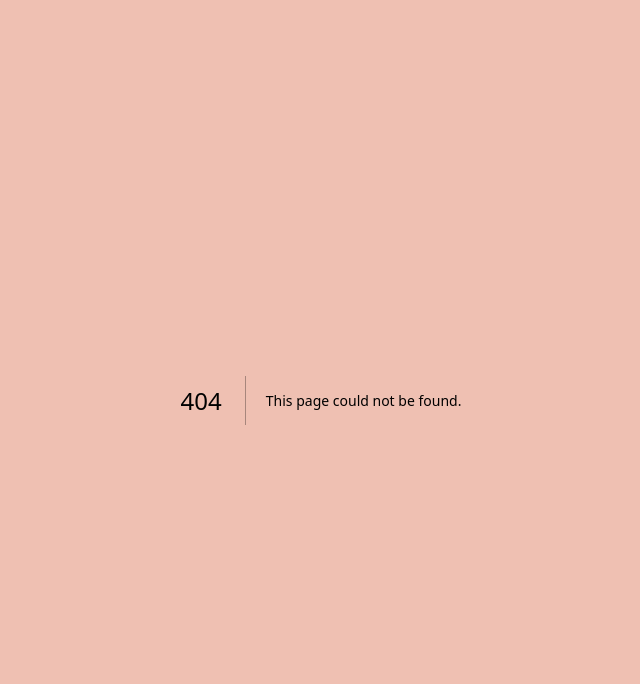
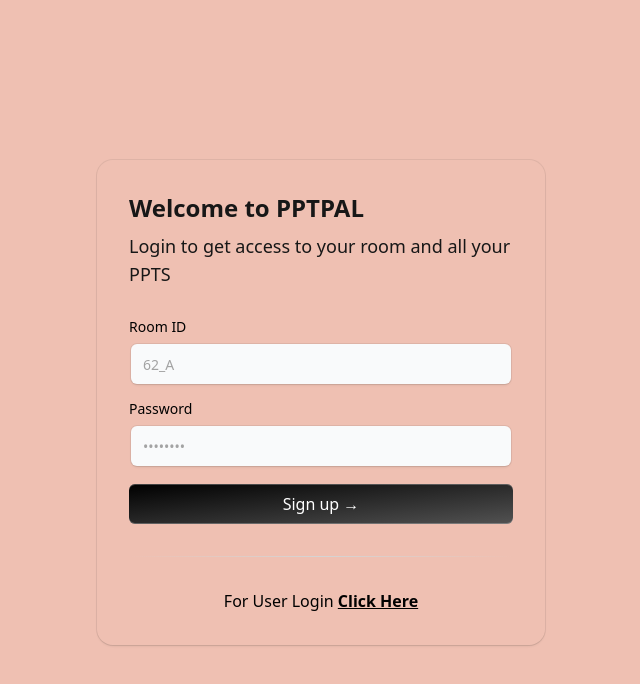
Before and after one commit to maruf-rahman007/pptpal, a Next.js app: page /roomsignin in a window 1280 px wide. Before the commit this address had no page. Shown: the top 684 px of the page, without its empty margins (319-959 px from the left). Built offline with nearby package versions, Linux system fonts and the light colour scheme.

Commit message:
both login/ signup page

```diff
--- a/app/component/landingpage.tsx
+++ b/app/component/landingpage.tsx
@@ -1,13 +1,18 @@
+"use client"
 import { InfiniteMovingCardsDemo } from "./ui/movingcard/InfinitCardDemo";
 import { Button } from "@/components/ui/button"
 import { TextGenerateEffectDemo } from "./ui/textgenaration/Effect";
 import { ThreeDCardDemo } from "./ui/3D Card/3D-Demo";
 import { Footer } from "./ui/Foooter";
+import { useRouter } from "next/navigation";
 
 
 export default function LandingPage() {
+
+  const route = useRouter();
+
   return (
-    <div className="pt-20">
+    <div className="pt-20 bg-customColor2">
       <div className="flex justify-center text-6xl font-bold">
         <div className="text-customfontColor"><TextGenerateEffectDemo words="Share PPTs," /></div>
         <div className="text-neutral-800 ml-2"><TextGenerateEffectDemo words="Skip the Hassle" /></div>
@@ -19,8 +24,12 @@
         <TextGenerateEffectDemo words="A student-friendly platform for sharing presentations with ease." />
       </div>
       <div className="flex flex-row justify-center pt-7 gap-4">
-        <Button className="bg-customfontColor hover:bg-customColor2 text-neutral-800 text-2xl px-3 py-5 rounded-xl" variant="outline">Get Started</Button>
-        <Button className="text-2xl px-6 py-5 hover:bg-slate-300 rounded-xl" variant="outline">Login To Room</Button>
+        <Button className="bg-customfontColor hover:bg-customColor2 text-neutral-800 text-2xl px-3 py-5 rounded-xl" variant="outline" onClick={()=>{
+          route.push("/usersignin")
+        }}>Get Started</Button>
+        <Button className="text-2xl px-6 py-5 hover:bg-slate-300 rounded-xl" variant="outline" onClick={()=>{
+          route.push("/roomsignin")
+        }}>Login To Room</Button>
       </div>
       <div className="flex flex-col items-center max-h-80 pt-10">
         <InfiniteMovingCardsDemo />
--- /dev/null
+++ b/app/roomsignin/page.tsx
@@ -0,0 +1,77 @@
+"use client";
+import React from "react";
+import { Label } from "../../components/ui/label";
+import { Input } from "../../components/ui/input";
+import { cn } from "@/lib/utils";
+import {
+  IconBrandGithub,
+  IconBrandGoogle,
+  IconBrandOnlyfans,
+} from "@tabler/icons-react";
+import { div } from "framer-motion/client";
+
+export default function SignupFormDemo() {
+  const handleSubmit = (e: React.FormEvent<HTMLFormElement>) => {
+    e.preventDefault();
+    console.log("Form submitted");
+  };
+  return (
+    <div className="flex flex-col items-center mt-40">
+      <div className="max-w-md w-full rounded-none md:rounded-2xl p-4 md:p-8 shadow-input  dark:bg-black">
+      <h2 className="font-bold text-2xl text-neutral-900">
+        Welcome to PPTPAL
+      </h2>
+      <p className="text-neutral-900 text-lg max-w-sm mt-2">
+        Login to get access to your room and all your PPTS
+      </p>
+
+      <form className="my-8" onSubmit={handleSubmit}>
+        <LabelInputContainer className="mb-4">
+          <Label htmlFor="email">Room ID</Label>
+          <Input id="email" placeholder="62_A" type="email" />
+        </LabelInputContainer>
+        <LabelInputContainer className="mb-4">
+          <Label htmlFor="password">Password</Label>
+          <Input id="password" placeholder="••••••••" type="password" />
+        </LabelInputContainer>
+
+        <button
+          className="bg-gradient-to-br relative group/btn from-black dark:from-zinc-900 dark:to-zinc-900 to-neutral-600 block dark:bg-zinc-800 w-full text-white rounded-md h-10 font-medium shadow-[0px_1px_0px_0px_#ffffff40_inset,0px_-1px_0px_0px_#ffffff40_inset] dark:shadow-[0px_1px_0px_0px_var(--zinc-800)_inset,0px_-1px_0px_0px_var(--zinc-800)_inset]"
+          type="submit"
+        >
+          Sign up &rarr;
+          <BottomGradient />
+        </button>
+
+        <div className="bg-gradient-to-r from-transparent via-neutral-300 dark:via-neutral-700 to-transparent my-8 h-[1px] w-full" />
+      </form>
+      <div className="flex flex-col items-center">
+          <h4>For User Login <a className="font-semibold underline" href="/usersignin">Click Here </a></h4>
+      </div>
+    </div>
+    </div>
+  );
+}
+
+const BottomGradient = () => {
+  return (
+    <>
+      <span className="group-hover/btn:opacity-100 block transition duration-500 opacity-0 absolute h-px w-full -bottom-px inset-x-0 bg-gradient-to-r from-transparent via-cyan-500 to-transparent" />
+      <span className="group-hover/btn:opacity-100 blur-sm block transition duration-500 opacity-0 absolute h-px w-1/2 mx-auto -bottom-px inset-x-10 bg-gradient-to-r from-transparent via-indigo-500 to-transparent" />
+    </>
+  );
+};
+
+const LabelInputContainer = ({
+  children,
+  className,
+}: {
+  children: React.ReactNode;
+  className?: string;
+}) => {
+  return (
+    <div className={cn("flex flex-col space-y-2 w-full", className)}>
+      {children}
+    </div>
+  );
+};
--- a/app/signin/page.tsx
+++ /dev/null
@@ -1,7 +0,0 @@
-
-
-export default function SignIn() {
-    return <div>
-        SignIn page
-    </div>
-}
--- a/app/signup/page.tsx
+++ /dev/null
@@ -1,7 +0,0 @@
-
-
-export default function Signup() {
-    return <div>
-        SignUp Page
-    </div>
-}
--- /dev/null
+++ b/app/usersignin/page.tsx
@@ -0,0 +1,58 @@
+"use client";
+import React from "react";
+import { Label } from "../../components/ui/label";
+import { Input } from "../../components/ui/input";
+import { cn } from "@/lib/utils";
+import {
+  IconBrandGithub,
+  IconBrandGoogle,
+  IconBrandOnlyfans,
+} from "@tabler/icons-react";
+import { div } from "framer-motion/client";
+
+export default function SignupFormDemo() {
+  const handleSubmit = (e: React.FormEvent<HTMLFormElement>) => {
+    e.preventDefault();
+    console.log("Form submitted");
+  };
+  return (
+    <div className="flex flex-col items-center mt-40">
+      <div className="max-w-md w-full rounded-none md:rounded-2xl p-4 md:p-8 shadow-input dark:bg-black">
+        <h2 className="font-bold text-xl text-neutral-800 dark:text-neutral-200">
+          Welcome to PPTPAL
+        </h2>
+        <p className="text-neutral-600 text-sm max-w-sm mt-2 dark:text-neutral-300">
+          Login to create a room for your section and share all your ppts
+        </p>
+
+        <form className="my-8" onSubmit={handleSubmit}>
+          <div className="bg-gradient-to-r from-transparent via-neutral-300 dark:via-neutral-700 to-transparent my-8 h-[1px] w-full" />
+          <div className="flex flex-col space-y-4">
+            <button
+              className=" relative group/btn flex space-x-2 items-center justify-start px-4 w-full text-black rounded-md h-10 font-medium shadow-input dark:bg-zinc-900 dark:shadow-[0px_0px_1px_1px_var(--neutral-800)]"
+              type="submit"
+            >
+              <IconBrandGoogle className="h-4 w-4 text-neutral-800 dark:text-neutral-300" />
+              <span className="text-neutral-700 dark:text-neutral-300 text-sm">
+                Continue With Google
+              </span>
+              <BottomGradient />
+            </button>
+          </div>
+        </form>
+        <div className="flex flex-col items-center">
+          <h4>For Room Login <a className="font-semibold underline" href="/roomsignin">Click Here </a></h4>
+        </div>
+      </div>
+    </div>
+  );
+}
+
+const BottomGradient = () => {
+  return (
+    <>
+      <span className="group-hover/btn:opacity-100 block transition duration-500 opacity-0 absolute h-px w-full -bottom-px inset-x-0 bg-gradient-to-r from-transparent via-cyan-500 to-transparent" />
+      <span className="group-hover/btn:opacity-100 blur-sm block transition duration-500 opacity-0 absolute h-px w-1/2 mx-auto -bottom-px inset-x-10 bg-gradient-to-r from-transparent via-indigo-500 to-transparent" />
+    </>
+  );
+};
--- /dev/null
+++ b/components/ui/input.tsx
@@ -0,0 +1,61 @@
+// Input component extends from shadcnui - https://ui.shadcn.com/docs/components/input
+"use client";
+import * as React from "react";
+import { cn } from "@/lib/utils";
+import { useMotionTemplate, useMotionValue, motion } from "framer-motion";
+
+export interface InputProps
+  extends React.InputHTMLAttributes<HTMLInputElement> {}
+
+const Input = React.forwardRef<HTMLInputElement, InputProps>(
+  ({ className, type, ...props }, ref) => {
+    const radius = 100; // change this to increase the rdaius of the hover effect
+    const [visible, setVisible] = React.useState(false);
+
+    let mouseX = useMotionValue(0);
+    let mouseY = useMotionValue(0);
+
+    function handleMouseMove({ currentTarget, clientX, clientY }: any) {
+      let { left, top } = currentTarget.getBoundingClientRect();
+
+      mouseX.set(clientX - left);
+      mouseY.set(clientY - top);
+    }
+    return (
+      <motion.div
+        style={{
+          background: useMotionTemplate`
+        radial-gradient(
+          ${visible ? radius + "px" : "0px"} circle at ${mouseX}px ${mouseY}px,
+          var(--blue-500),
+          transparent 80%
+        )
+      `,
+        }}
+        onMouseMove={handleMouseMove}
+        onMouseEnter={() => setVisible(true)}
+        onMouseLeave={() => setVisible(false)}
+        className="p-[2px] rounded-lg transition duration-300 group/input"
+      >
+        <input
+          type={type}
+          className={cn(
+            `flex h-10 w-full border-none bg-gray-50 dark:bg-zinc-800 text-black dark:text-white shadow-input rounded-md px-3 py-2 text-sm  file:border-0 file:bg-transparent
+          file:text-sm file:font-medium placeholder:text-neutral-400 dark:placeholder-text-neutral-600
+          focus-visible:outline-none focus-visible:ring-[2px]  focus-visible:ring-neutral-400 dark:focus-visible:ring-neutral-600
+           disabled:cursor-not-allowed disabled:opacity-50
+           dark:shadow-[0px_0px_1px_1px_var(--neutral-700)]
+           group-hover/input:shadow-none transition duration-400
+           `,
+            className
+          )}
+          ref={ref}
+          {...props}
+        />
+      </motion.div>
+    );
+  }
+);
+Input.displayName = "Input";
+
+export { Input };
--- /dev/null
+++ b/components/ui/label.tsx
@@ -0,0 +1,24 @@
+// Label component extends from shadcnui - https://ui.shadcn.com/docs/components/label
+
+"use client";
+import * as React from "react";
+import * as LabelPrimitive from "@radix-ui/react-label";
+
+import { cn } from "@/lib/utils";
+
+const Label = React.forwardRef<
+  React.ElementRef<typeof LabelPrimitive.Root>,
+  React.ComponentPropsWithoutRef<typeof LabelPrimitive.Root>
+>(({ className, ...props }, ref) => (
+  <LabelPrimitive.Root
+    ref={ref}
+    className={cn(
+      "text-sm font-medium text-black dark:text-white leading-none peer-disabled:cursor-not-allowed peer-disabled:opacity-70",
+      className
+    )}
+    {...props}
+  />
+));
+Label.displayName = LabelPrimitive.Root.displayName;
+
+export { Label };
--- a/package.json
+++ b/package.json
@@ -10,7 +10,9 @@
   },
   "dependencies": {
     "@radix-ui/react-icons": "^1.3.0",
+    "@radix-ui/react-label": "^2.1.0",
     "@radix-ui/react-slot": "^1.1.0",
+    "@tabler/icons-react": "^3.21.0",
     "class-variance-authority": "^0.7.0",
     "clsx": "^2.1.1",
     "framer-motion": "^11.11.10",
--- a/tailwind.config.ts
+++ b/tailwind.config.ts
@@ -34,7 +34,10 @@
   			lg: 'var(--radius)',
   			md: 'calc(var(--radius) - 2px)',
   			sm: 'calc(var(--radius) - 4px)'
-  		}
+  		},
+		  boxShadow: {
+			input: `0px 2px 3px -1px rgba(0,0,0,0.1), 0px 1px 0px 0px rgba(25,28,33,0.02), 0px 0px 0px 1px rgba(25,28,33,0.08)`,
+		  },
   	}
   },
   plugins: [addVariablesForColors, require("tailwindcss-animate")],
```
Also changed, not shown: 2 other files (tests, documents, lock files or other folders).
